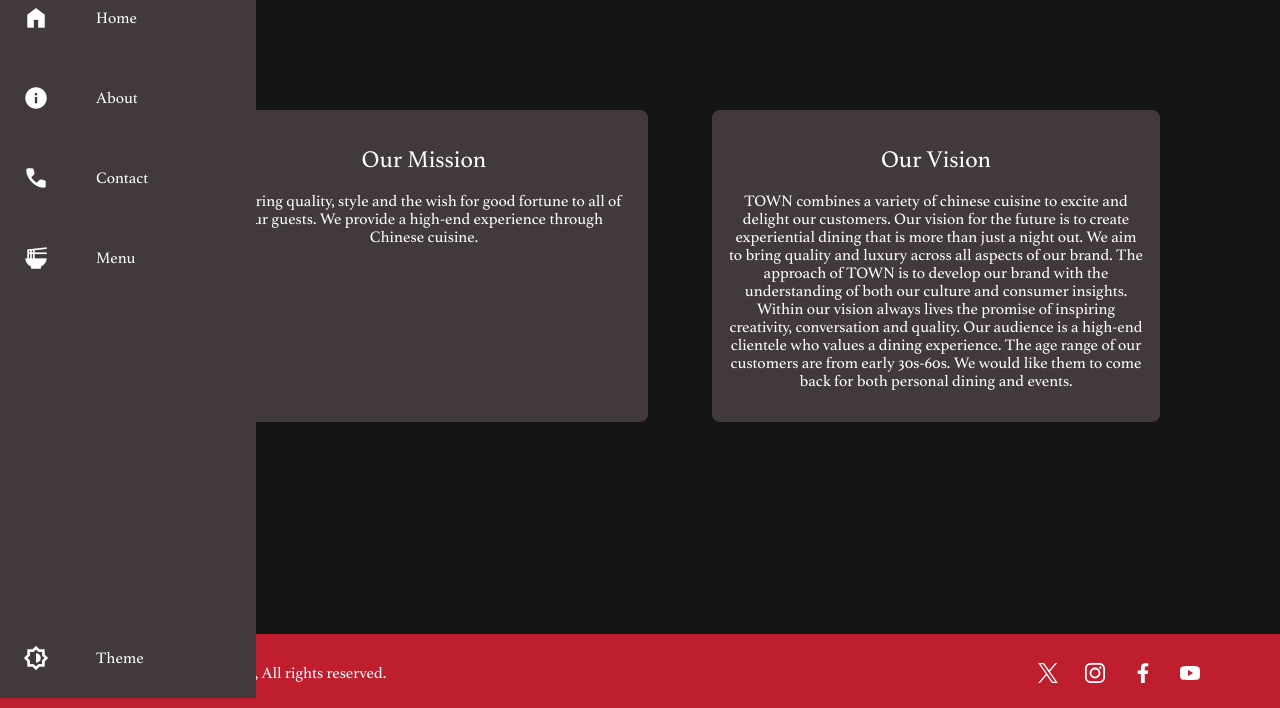
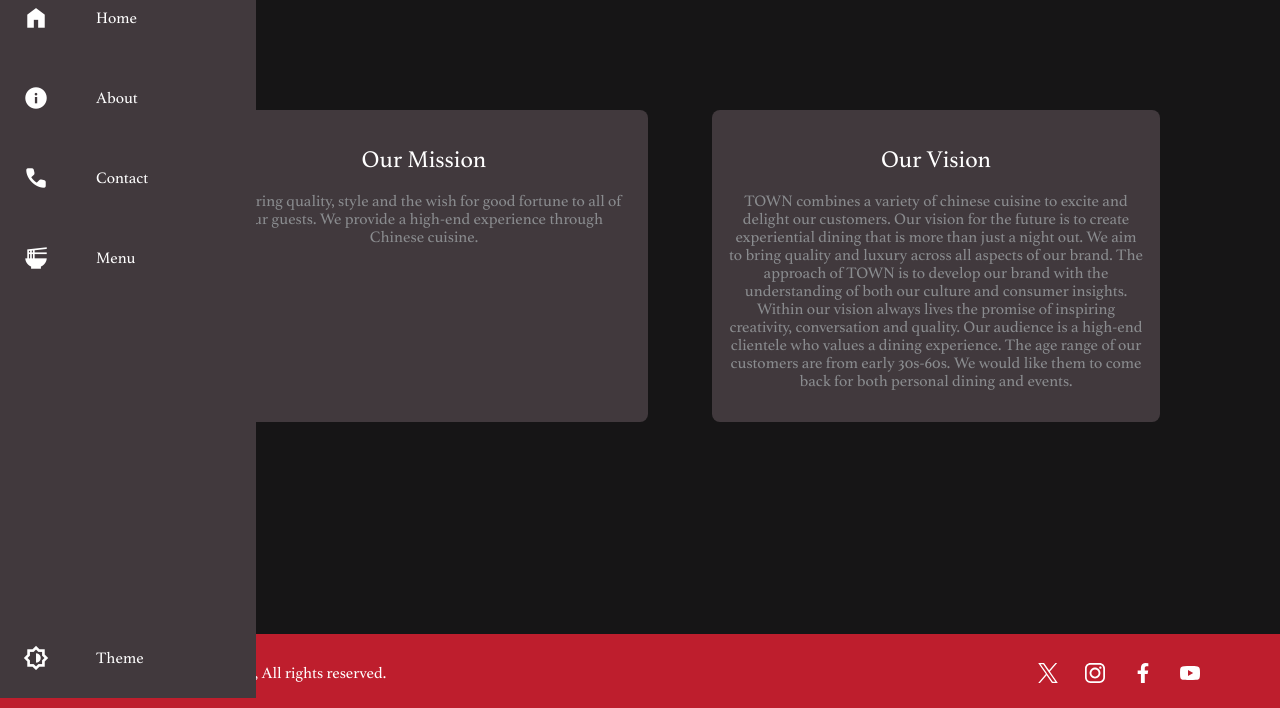
Before and after one commit to fr4ctur3d/town-website, a plain HTML site: page Assets/HTML/about.html in a window 1280 px wide. Shown: the part 102-810 px from the top of the page. Drawn offline with nearby package versions, Linux system fonts and the light colour scheme.

Commit message:
Update about.css

```diff
--- a/Assets/CSS/about.css
+++ b/Assets/CSS/about.css
@@ -33,7 +33,7 @@ main {
 
 .column p {
     text-align: center;
-    color: var(--txtThree);
+    color: var(--txtFour);
 }
 
  /* Responsive Styles for Portrait Orientation */
```
